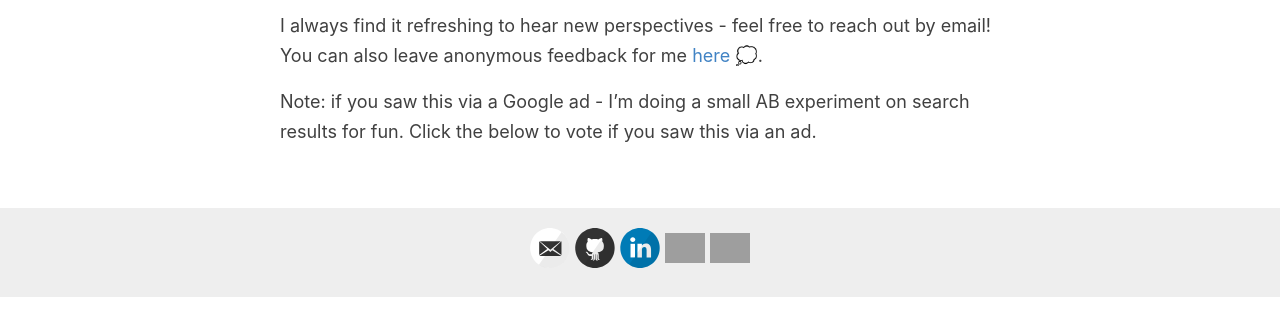
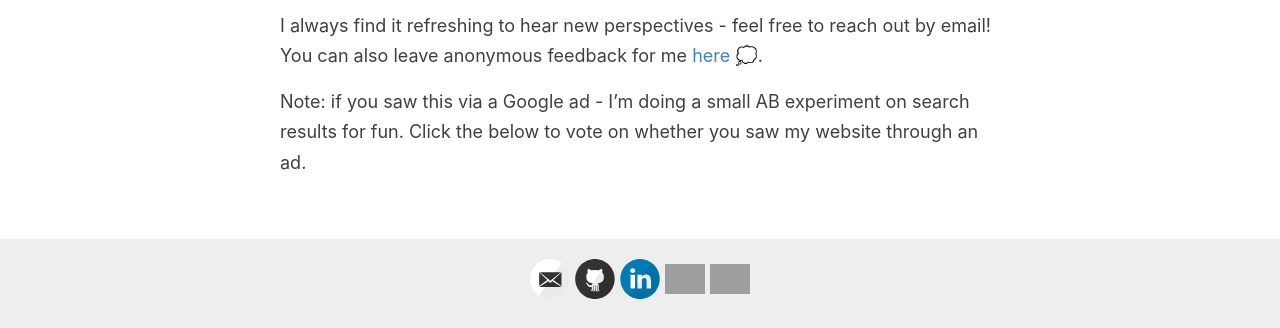
Before and after one commit to evazhang612/sokt-landing, a Jekyll site: the page built from index.md, in a window 1280 px wide, cut to the strip 977-1305 px from the top of the page. Built offline with Jekyll 4.4.1, drawn with Linux system fonts in a browser that asks for light colours; nearby versions of some CDN libraries; library files that are not in the unit come from our copies; a script that is not in the unit is left out; comment, search, counter and statistics services are not loaded; before the commit the page ends 1275 px from its top, so only the background shows below that; grey boxes are pictures that could not be loaded.

```diff
--- a/index.md
+++ b/index.md
@@ -54,7 +54,7 @@
 <!-- Ending click counter. -->
 
 
-Note: if you saw this via a Google ad - I'm doing a small AB experiment on search results for fun. Click the below to vote if you saw this via an ad.
+Note: if you saw this via a Google ad - I'm doing a small AB experiment on search results for fun. Click the below to vote on whether you saw my website through an ad.
 
 
 
```
